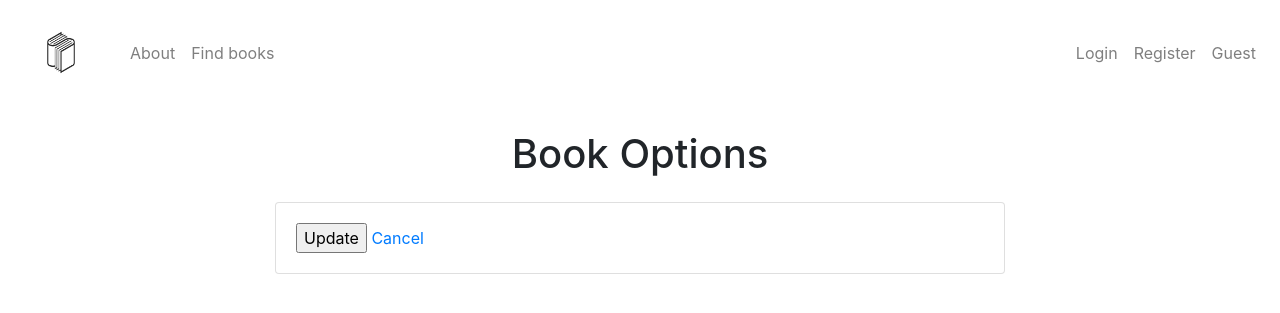
After one commit to AdamMisiak/Books_library, a Django app: page /book_options/ in a window 1280 px wide. The commit adds this page. Shown: the top 313 px of the page. Run offline with Django 3.2, Linux system fonts and the light colour scheme; some libraries are stand-ins or nearby versions.

Commit message:
Books options button added

```diff
--- a/src/books/models.py
+++ b/src/books/models.py
@@ -1,5 +1,7 @@
 from django.db import models
 from django.contrib.auth.models import User
+from django.core.validators import MaxValueValidator, MinValueValidator
+
 
 
 # Create your models here.
@@ -29,6 +31,7 @@ class BookPosition(models.Model):
 	user = models.ForeignKey(User, on_delete=models.CASCADE)
 	book = models.ForeignKey(Book, on_delete=models.CASCADE)
 	value = models.CharField(choices=BOOK_CHOICES, default="Delete", max_length=10)
+	month = models.IntegerField(blank=True, default=1, validators=[MaxValueValidator(12), MinValueValidator(1)])
 
 	def __str__(self):
 		return str(self.book)
--- a/src/books_library/urls.py
+++ b/src/books_library/urls.py
@@ -19,7 +19,7 @@ from django.conf.urls.static import static
 from django.urls import path, include
 from pages.views import home_view, contact_view
 from books.views import book_results_view, find_book_view, finding_failed
-from pages.views import register_view, login_view, account_view, update_view, library_view
+from pages.views import register_view, login_view, account_view, update_view, library_view, book_options_view
 from django.contrib.auth.views import LogoutView
 import debug_toolbar
 
@@ -29,6 +29,7 @@ urlpatterns = [
     path('contact/', contact_view, name='contact'),
     #path('book_result/', book_results_view, name='book_result'),
     path('find_book/', find_book_view, name='find_book'),
+    path('book_options/', book_options_view, name='book_options'),
     path('finding_failed/', finding_failed, name='finding_failed'),
     path('register/', register_view, name='register'),
     path('login/', login_view, name='login'),
--- a/src/pages/urls.py
+++ b/src/pages/urls.py
@@ -1,8 +1,9 @@
 from django.urls import path
-from .views import book_add_view
+from .views import book_add_view, book_options_view
 
 app_name = 'pages'
 
 urlpatterns = [
 	path('delete_book/', book_add_view, name='book_add'),
+
 ]
--- a/src/pages/views.py
+++ b/src/pages/views.py
@@ -28,7 +28,6 @@ def register_view(request):
 			username = form.cleaned_data.get('username')
 			raw_password = form.cleaned_data.get('password1')
 			user = authenticate(username=username, password=raw_password)
-			# login(request, user)
 			return redirect('/login')
 	else:
 		form = RegisterForm()
@@ -107,3 +106,7 @@ def book_add_view(request):
 		return HttpResponse('success')
 	else:
 		return HttpResponse("unsuccesful")
+
+
+def book_options_view(request):
+	return render(request, 'users/book_options.html')
--- /dev/null
+++ b/src/templates/users/book_options.html
@@ -0,0 +1,28 @@
+{% extends 'base.html' %}
+
+{% load crispy_forms_tags %}
+
+{% block content %}
+
+<div class="container">
+
+   <h1 class="text-center logo my-4">
+      Book Options
+   </h1>
+
+     <div class="row justify-content-center">
+      <div class="col-lg-8 col-md-10 col-sm-12">
+        <div class="card">
+          <div class="card-body">
+            <form method="POST">
+            {% csrf_token %}
+            {{ form|crispy }}
+            <input type="Submit" value="Update" /> <a href='../'>Cancel</a>
+            </form>
+          </div>
+        </div>
+      </div>
+    </div>
+</div>
+
+{% endblock %}
--- a/src/templates/users/library.html
+++ b/src/templates/users/library.html
@@ -59,6 +59,7 @@
 
                     <div type="text/css" class = "container"></div>
                     <a class="addbutton btn btn-danger btn-lg" id="like{{ book.id }}" href="#" data-catid="{{ book.id }}">Delete</a>
+                    <a class="addbutton btn btn-secondary btn-lg" id="info{{ book.id }}" href="{% url 'book_options' %}">Update</a>
                     </p><p id="message{{book.id}}"></p>
                     </div>
 
```
Also changed, not shown: src/books/migrations/0012_bookposition_month.py (added), src/books/views.py (line endings or trailing spaces).
